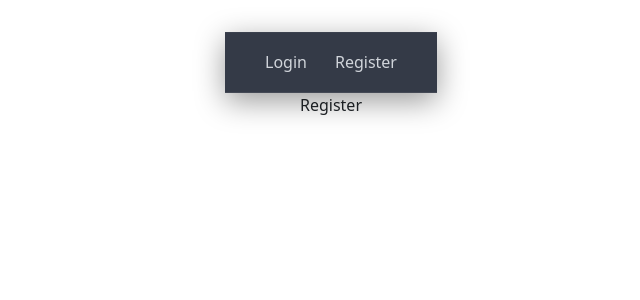
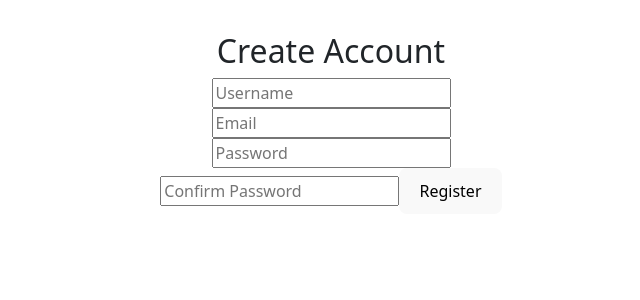
Before and after one commit to ojobointernational/Akhube, a React (Vite) app in the folder frontend/: page /register in a window 1280 px wide. Shown: the top 300 px of the page, without its empty margins (309-949 px from the left). Built offline with nearby package versions, Linux system fonts and the light colour scheme.

Commit message:
Updated Register Component

```diff
--- a/frontend/src/Components/Register.jsx
+++ b/frontend/src/Components/Register.jsx
@@ -1,23 +1,105 @@
-import React from 'react'
-import { useEffect } from 'react'
-import { useNavigate } from 'react-router-dom'
-import Header from './Header'
-
-
+import { useState } from "react";
+import axios from "axios";
+import { useNavigate } from "react-router-dom";
 
 const Register = () => {
-  const navigate = useNavigate()
-   useEffect(() =>{
-      if(localStorage.getItem("user-info")){
-        navigate("/home")
-      }
-    },[navigate])
+  const navigate = useNavigate();
+
+  const [formData, setFormData] = useState({
+    username: "",
+    email: "",
+    password: "",
+    password2: "",
+  });
+
+  const [error, setError] = useState("");
+  const [loading, setLoading] = useState(false);
+
+  const handleChange = (e) => {
+    setFormData({ ...formData, [e.target.name]: e.target.value });
+  };
+
+  const handleSubmit = async (e) => {
+    e.preventDefault();
+
+    if (formData.password !== formData.password2) {
+      setError("Passwords do not match");
+      return;
+    }
+
+    setLoading(true);
+    setError("");
+
+    try {
+      await axios.post(
+        `${import.meta.env.VITE_SERVER_BASE_URL}/register/`,
+        {
+          username: formData.username,
+          email: formData.email,
+          password: formData.password,
+        }
+      );
+
+      alert("Registration successful");
+      navigate("/login");
+    } catch (err) {
+      setError(
+        err.response?.data?.error || "Registration failed"
+      );
+    } finally {
+      setLoading(false);
+    }
+  };
+
   return (
-     <div>
-    <Header />
-    <div>Register</div>
+    <div style={{ maxWidth: "400px", margin: "auto" }}>
+      <h2>Create Account</h2>
+
+      {error && <p style={{ color: "red" }}>{error}</p>}
+
+      <form onSubmit={handleSubmit}>
+        <input
+          type="text"
+          name="username"
+          placeholder="Username"
+          value={formData.username}
+          onChange={handleChange}
+          required
+        />
+
+        <input
+          type="email"
+          name="email"
+          placeholder="Email"
+          value={formData.email}
+          onChange={handleChange}
+          required
+        />
+
+        <input
+          type="password"
+          name="password"
+          placeholder="Password"
+          value={formData.password}
+          onChange={handleChange}
+          required
+        />
+
+        <input
+          type="password"
+          name="password2"
+          placeholder="Confirm Password"
+          value={formData.password2}
+          onChange={handleChange}
+          required
+        />
+
+        <button type="submit" disabled={loading}>
+          {loading ? "Registering..." : "Register"}
+        </button>
+      </form>
     </div>
-  )
-}
+  );
+};
 
-export default Register
+export default Register;
```
